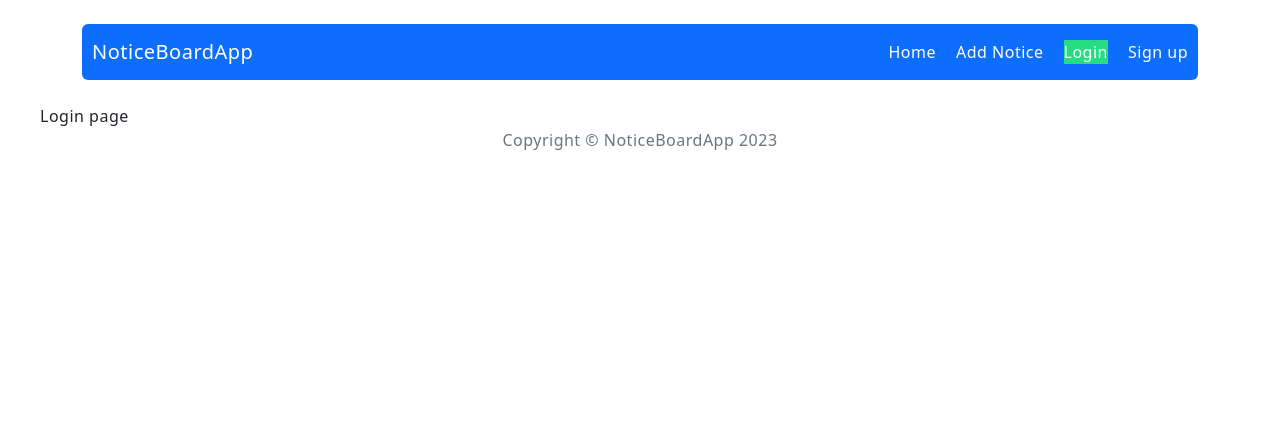
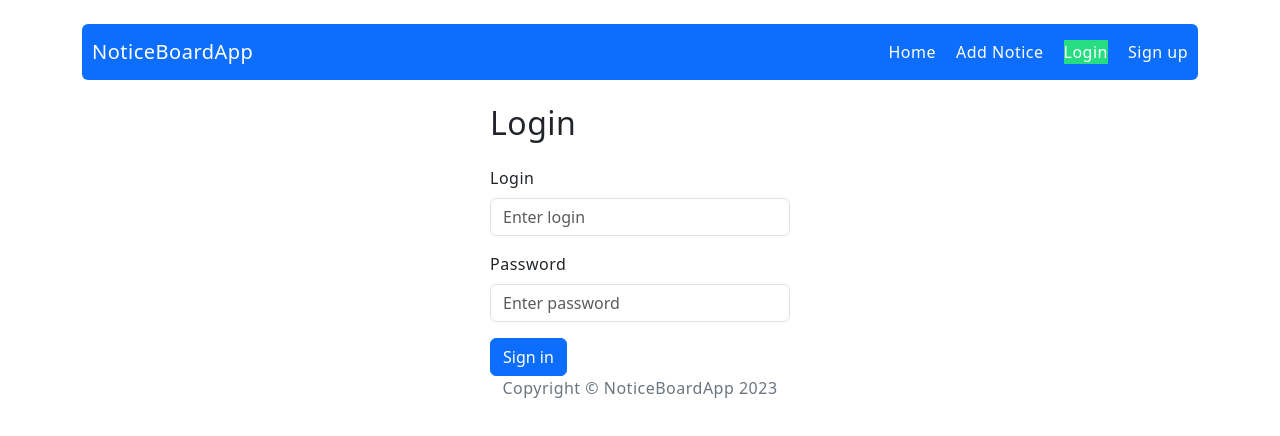
Before and after one commit to karollion/Notice_Board_Fullstack, a React (Create React App) app in the folder client/: page /login in a window 1280 px wide. Shown: the top 436 px of the page. Built offline with nearby package versions, Linux system fonts and the light colour scheme; no server answers.

Commit message:
Add check logged user in client

```diff
--- a/client/src/App.js
+++ b/client/src/App.js
@@ -1,4 +1,5 @@
 import { Routes, Route } from 'react-router-dom';
+import { isUserLoginedIn } from './redux/usersRedux';
 import { fetchNotices } from './redux/noticesRedux';
 import { useDispatch } from 'react-redux';
 import { useEffect } from 'react';
@@ -20,6 +21,7 @@ import WrongPage from './components/pages/WrongPage/WrongPage';
 
 function App() {
   const dispatch = useDispatch();
+  useEffect(() => dispatch(isUserLoginedIn()), [dispatch]);
   useEffect(() => dispatch(fetchNotices()), [dispatch]);
 
   return (
--- a/client/src/components/pages/Login/Login.js
+++ b/client/src/components/pages/Login/Login.js
@@ -1,10 +1,102 @@
-import styles from './Login.module.scss'
+//import styles from './Login.module.scss'
+import { Alert, Spinner, Button, Form } from 'react-bootstrap';
+import { useState } from 'react';
+import { API_URL } from '../../../config';
+import { useDispatch } from 'react-redux';
+import { logIn } from '../../../redux/usersRedux';
+import { useNavigate } from "react-router-dom";
 
 const Login = () => {
+  const dispatch = useDispatch();
+  const navigate = useNavigate();
+
+  const [login, setLogin] = useState('');
+  const [password, setPassword] = useState('');
+  const [status, setStatus] = useState(null); //null, 'loading', 'success', 'serverError', 'clientError'
+
+  const handleSubmit = e => {
+    e.preventDefault();
+
+    const options = {
+      method: 'POST',
+      headers: {
+        'Content-Type': 'application/json'
+      },
+      body: JSON.stringify({ login, password })
+    };
+
+    setStatus('loading');
+    fetch(`${API_URL}/auth/login`, options)
+      .then(res => {
+        if(res.status === 200) {
+          setStatus('success');
+          dispatch(logIn({ login }));
+          setTimeout(() => { navigate('/'); }, 500);
+        } else if (res.status === 400) {
+          setStatus('clientError');
+        } else {
+          setStatus('serverError');
+        }
+      })
+      .catch(err => {
+        setStatus('serverError');
+      })
+  };
   return (
-    <div className={styles.login}>
-      Login page
-    </div>
+    <Form onSubmit={handleSubmit} className='col-12 col-sm-3 mx-auto'>
+      <h2 className='my-4'>Login</h2>
+
+      {status === 'success' && (
+        <Alert variant='success'>
+          <Alert.Heading>Succes!</Alert.Heading>
+          <p>You have been successfully logined in!</p>
+        </Alert>
+      )}
+
+      {status === 'serverError' && (
+        <Alert variant='danger'>
+          <Alert.Heading>Something went wrong...</Alert.Heading>
+          <p>Unexpected error... Try again!</p>
+        </Alert>
+      )}
+
+      {status === 'clientError' && (
+        <Alert variant='danger'>
+          <Alert.Heading>Incorrect data</Alert.Heading>
+          <p>Login or password are incorrect...</p>
+        </Alert>
+      )}
+
+      {status === 'loading' && (
+        <Spinner animation='border' role='status' className='block mx-auto'>
+          <span className='visually-hidden'>Loading...</span>
+        </Spinner>
+      )}
+
+      <Form.Group className='mb-3' controlId='formLogin'>
+        <Form.Label>Login</Form.Label>
+        <Form.Control
+          type='text'
+          value={login}
+          onChange={e => setLogin(e.target.value)}
+          placeholder='Enter login' />
+      </Form.Group>
+
+      <Form.Group className='mb-3' controlId='formPassword'>
+        <Form.Label>Password</Form.Label>
+        <Form.Control
+          type='password'
+          value={password}
+          onChange={e => setPassword(e.target.value)}
+          placeholder='Enter password' />
+      </Form.Group>
+
+
+      <Button variant='primary' type='submit' >
+        Sign in
+      </Button>
+
+    </Form>
   );
 };
 
--- a/client/src/components/views/NavBar/NavBar.js
+++ b/client/src/components/views/NavBar/NavBar.js
@@ -3,8 +3,11 @@ import Container from 'react-bootstrap/Container';
 import Nav from 'react-bootstrap/Nav';
 import Navbar from 'react-bootstrap/Navbar';
 import { NavLink } from 'react-router-dom';
+import { useSelector } from 'react-redux';
+import { getUser } from '../../../redux/usersRedux';
 
 const NavBar = () => {
+  const user = useSelector(getUser);
 
   return (
     <Container>
@@ -15,8 +18,9 @@ const NavBar = () => {
             <Nav className="ms-auto">
               <NavLink className={({ isActive }) => isActive ? styles.linkActive : undefined} as={NavLink} to="/">Home</NavLink>
               <NavLink className={({ isActive }) => isActive ? styles.linkActive : undefined} as={NavLink} to="/notice/addNotice">Add Notice</NavLink>
-                <NavLink className={({ isActive }) => isActive ? styles.linkActive : undefined} as={NavLink} to="/login">Login</NavLink>
-                <NavLink className={({ isActive }) => isActive ? styles.linkActive : undefined} as={NavLink} to="/signup">Sign up</NavLink>
+              {!user ? (<NavLink className={({ isActive }) => isActive ? styles.linkActive : undefined} as={NavLink} to="/login">Login</NavLink>) : null }
+              {!user ? (<NavLink className={({ isActive }) => isActive ? styles.linkActive : undefined} as={NavLink} to="/signup">Sign up</NavLink>) : null }
+              {user ? (<NavLink className={({ isActive }) => isActive ? styles.linkActive : undefined} as={NavLink} to="/logout">Logout</NavLink>) : null }
             </Nav>
           </Navbar.Collapse>
       </Navbar>
--- a/client/src/redux/initialState.js
+++ b/client/src/redux/initialState.js
@@ -1,7 +1,6 @@
 const initialState = {
-  notices: [
-
-  ]
+  notices: [],
+  user: null
 };
 
 export default initialState;
--- a/client/src/redux/store.js
+++ b/client/src/redux/store.js
@@ -3,10 +3,12 @@ import thunk from 'redux-thunk';
 import initialState from './initialState';
 import isloadingReducer from './isLoadingRedux';
 import noticesReducer from './noticesRedux';
+import usersReducer from './usersRedux';
 
 const subreducers = {
   notices: noticesReducer,
   loading: isloadingReducer,
+  user: usersReducer,
 }
 
 const reducer = combineReducers(subreducers);
--- /dev/null
+++ b/client/src/redux/usersRedux.js
@@ -0,0 +1,37 @@
+import { API_URL } from '../config'
+import { setLoading } from './isLoadingRedux';
+
+//selectors
+export const getUser = ({ user }) => user;
+
+// actions
+const createActionName = actionName => `app/users/${actionName}`;
+const LOG_IN = createActionName('LOG_IN');
+
+// action creators
+export const logIn = payload => ({ type: LOG_IN, payload });
+
+export const isUserLoginedIn = () => {
+  return(dispatch) => {
+    dispatch(setLoading(true))
+    fetch(`${API_URL}/auth/user`)
+      .then(res => {
+        if(res.status === 200) {
+          dispatch(logIn( res.login ));
+        } else {
+          console.log('No user logined in')
+        }
+      })
+  };
+};
+
+const usersReducer = (statePart = [], action) => {
+  switch (action.type) {
+    case LOG_IN:
+      return action.payload;
+    default:
+      return statePart;
+  };
+};
+
+export default usersReducer;
```
Lines whose indentation alone changed are shown as unchanged.
